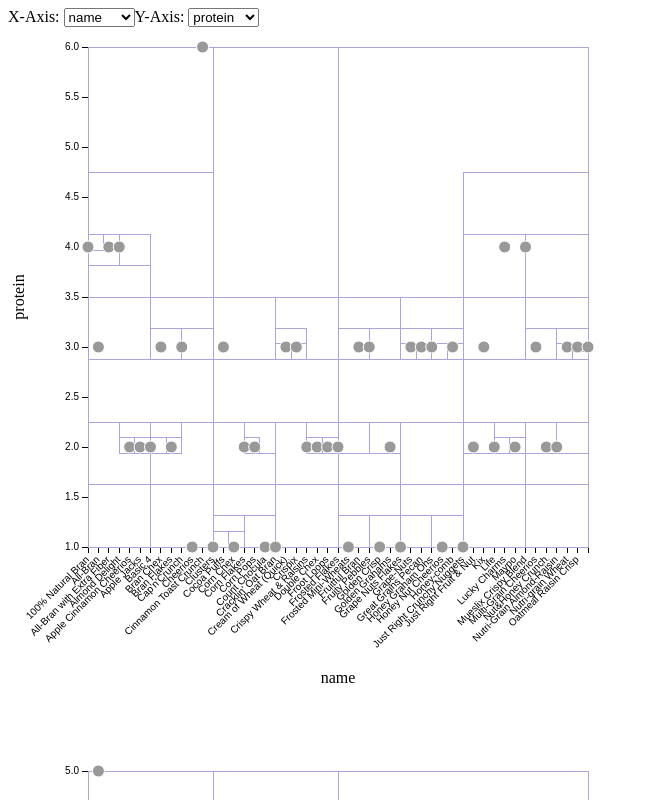
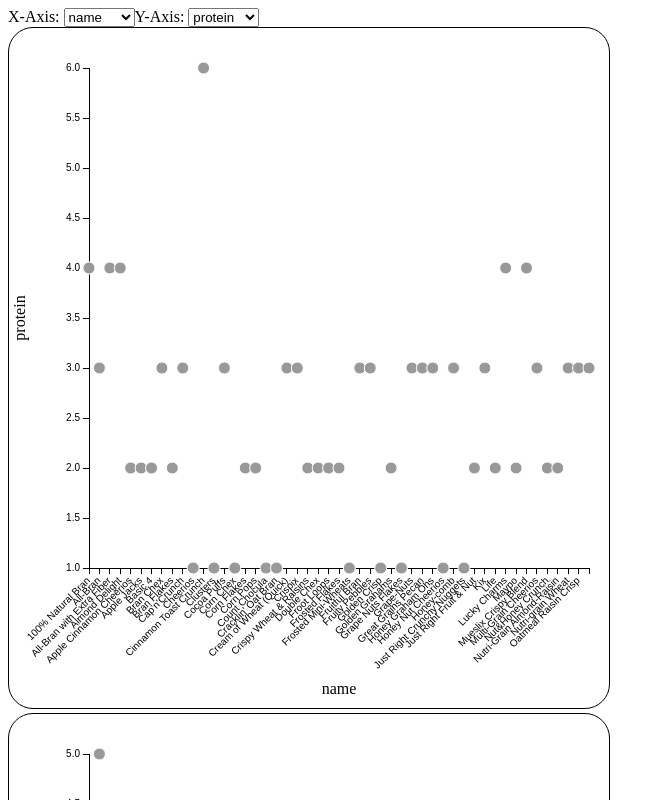
Before and after one commit to sanjay1909/D3Chart, a website: page demo/index.html in a window 1280 px wide. Shown: the top 800 px of the page, without its empty margins (0-665 px from the left). Drawn offline with Linux system fonts and the light colour scheme.

Commit message:
updated min

```diff
--- a/d3Chart.min.css
+++ b/d3Chart.min.css
@@ -1 +1 @@
-.point{fill:#999;stroke:#fff}.point.selected{fill:red;fill-opacity:1}.node{fill:none;stroke:#afa2dc;shape-rendering:crispEdges}.brush .extent{stroke:#fff;fill-opacity:.125;shape-rendering:crispEdges}.selected{fill:#afa2dc;stroke:#2f225d}.axis{font:10px sans-serif}p{font:12px sans-serif;margin:0 0 2px;padding:0}.axis path,.axis line{fill:none;stroke:#000;shape-rendering:crispEdges}
+.point{fill:#999;stroke:#fff}.point.selected{fill:red;fill-opacity:1}.node{fill:none;stroke:none;shape-rendering:crispEdges}.brush .extent{stroke:#fff;fill-opacity:.125;shape-rendering:crispEdges}.selected{fill:#afa2dc;stroke:#2f225d}.axis{font:10px sans-serif}p{font:12px sans-serif;margin:0 0 2px;padding:0}.axis path,.axis line{fill:none;stroke:#000;shape-rendering:crispEdges}
--- a/demo/index.html
+++ b/demo/index.html
@@ -6,6 +6,12 @@
     <meta http-equiv="X-UA-Compatible" content="IE=edge,chrome=1">
 
     <link rel="stylesheet" href="../d3Chart.min.css">
+    <style>
+        svg {
+            border: 1px solid black;
+            border-radius: 25px;
+        }
+    </style>
 
     <script type="text/javascript" src="../bower_components/d3/d3.js"></script>
     <script type="text/javascript" src="../d3Chart.js"></script>
@@ -33,9 +39,9 @@
         var config = {
             container: "div1",
             margin: {
-                top: 20,
+                top: 40,
                 right: 20,
-                bottom: 200,
+                bottom: 140,
                 left: 80
             },
             size: {
@@ -59,9 +65,9 @@
         var config2 = {
             container: "div2",
             margin: {
-                top: 20,
+                top: 40,
                 right: 20,
-                bottom: 200,
+                bottom: 140,
                 left: 80
             },
             size: {
```
